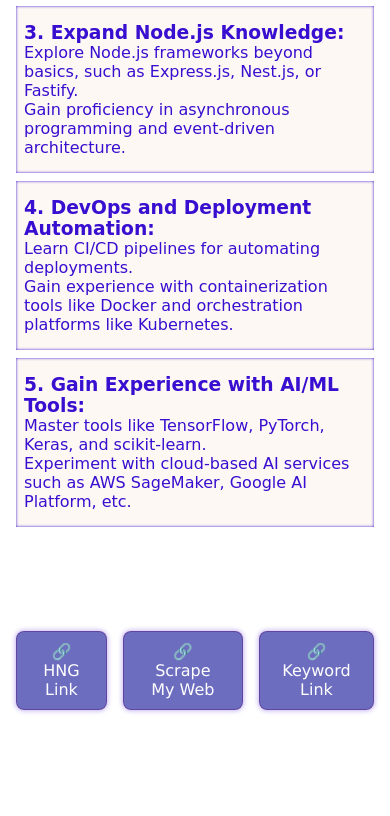
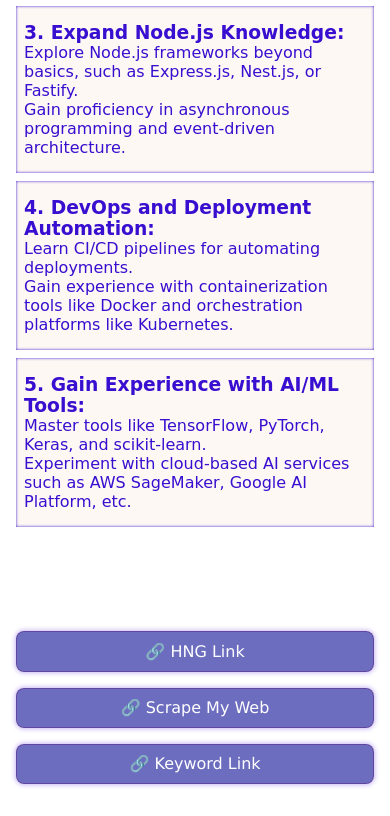
Before and after one commit to ruxy1212/teleport-fe, a plain HTML site: page index.html in a window 390 px wide. Shown: the part 1152-1968 px from the top of the page. Before the commit the page ends 1894 px from the top, so only its background shows below. Drawn offline with Linux system fonts and the light colour scheme.

Commit message:
Fixed link responsiveness

```diff
--- a/assets/style.css
+++ b/assets/style.css
@@ -185,7 +185,7 @@ section aside {
     }
 }
 @media (max-width: 480px){
-    .aside-container .link-box, alternate-container .link-box {
+    .aside-container .link-box, .alternate-container .link-box {
         flex-direction: column;
         & a{
             display: inline;
```
